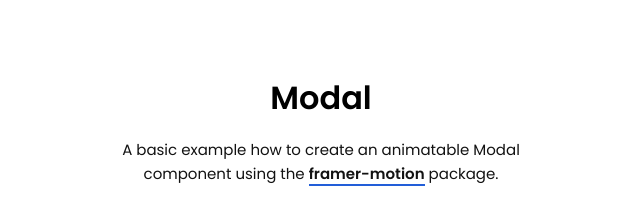
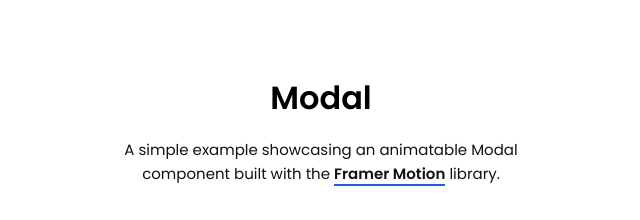
Before and after one commit to michu2k/react-framer-motion-modal-example, a Next.js app: page / in a window 1280 px wide. Shown: the part 232-452 px from the top of the page, without its empty margins (319-959 px from the left). Built offline with nearby package versions, Linux system fonts and the light colour scheme.

Commit message:
Updated repository description

```diff
--- a/pages/index.tsx
+++ b/pages/index.tsx
@@ -32,11 +32,11 @@ const Home: NextPage = () => {
                 <h1>Modal</h1>
 
                 <p className={styles.demoDescription}>
-                    A basic example how to create an animatable Modal component using the {" "}
+                    A simple example showcasing an animatable Modal component built with the {" "}
                     <a href="https://www.framer.com/motion/" className={styles.link} target="_blank" rel="noreferrer">
-                        framer-motion
+                        Framer Motion
                     </a> {" "}
-                    package.
+                    library.
                 </p>
 
                 <button type="button" onClick={showModal} className={styles.openModalBtn}>
```
Also changed, not shown: 1 other file (tests, documents, lock files or other folders).
